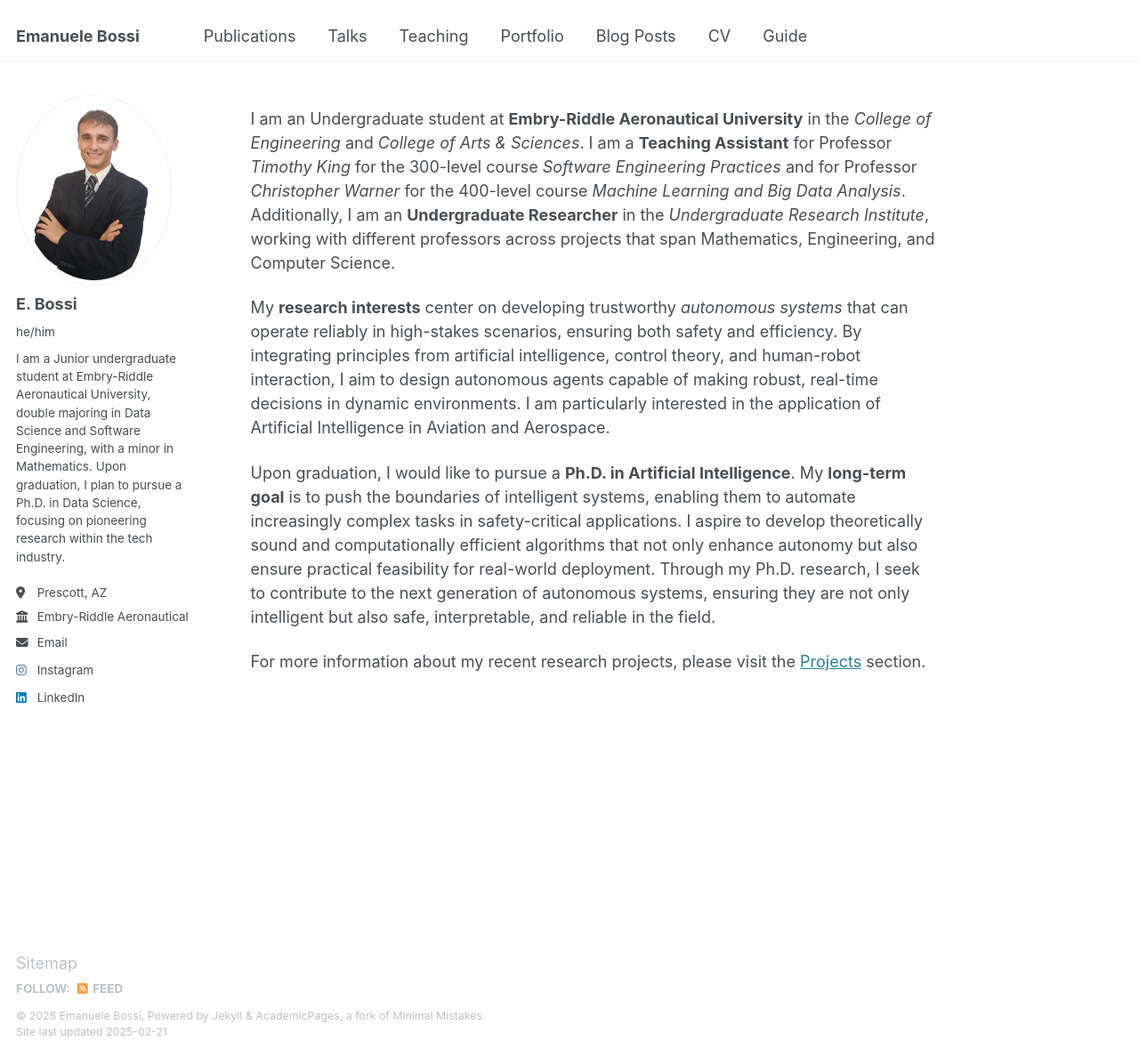
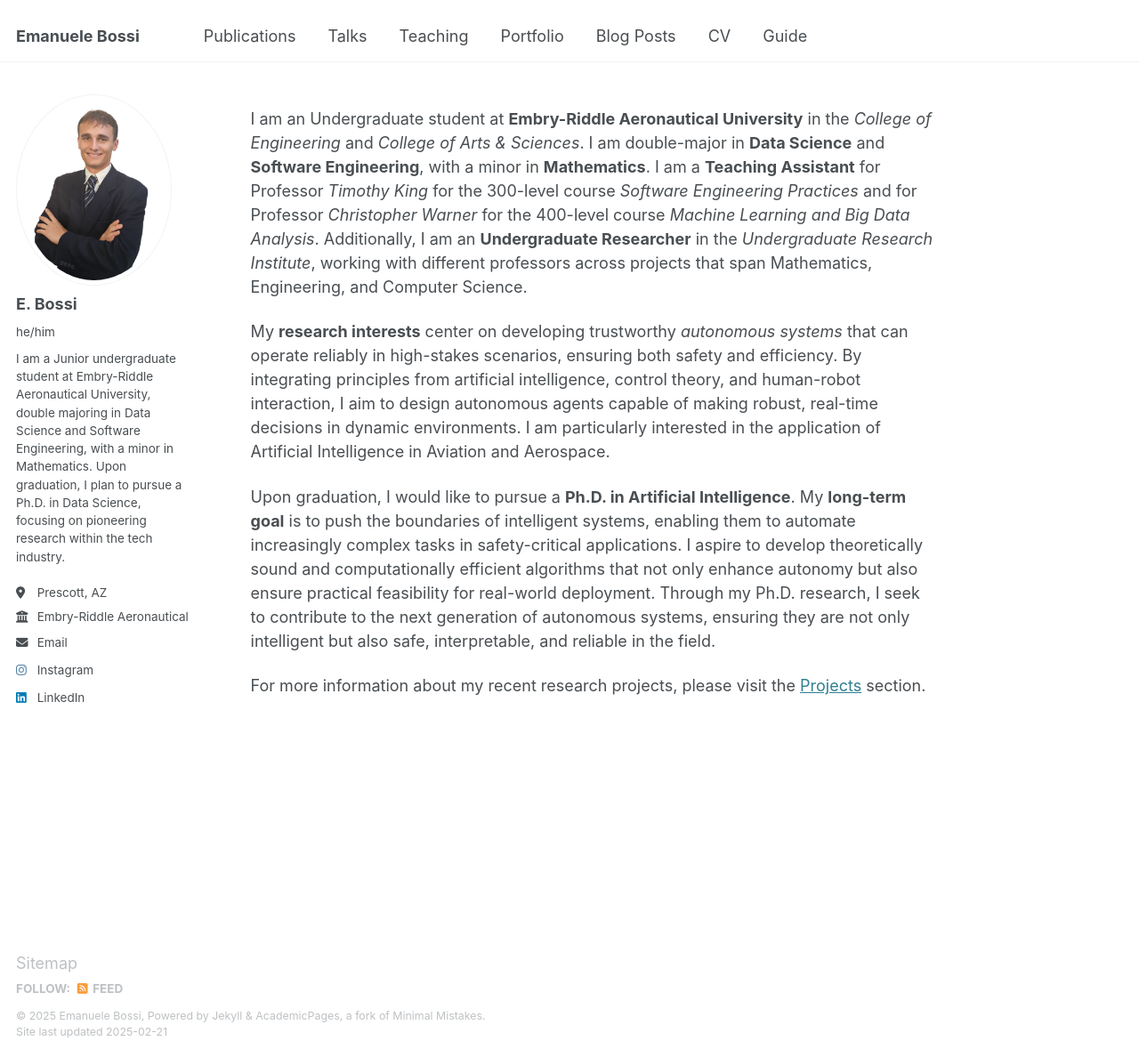
Before and after one commit to bossiemanuele/bossiemanuele.github.io, a Jekyll site: the page built from _pages/about.md, in a window 1280 px wide and 1188 px high. Shown: the whole window at 89% size. Built offline with Jekyll 4.4.1, drawn with Linux system fonts in a browser that asks for light colours.

Commit message:
Update about.md

```diff
--- a/_pages/about.md
+++ b/_pages/about.md
@@ -7,7 +7,7 @@ redirect_from:
   - /about.html
 ---
 
-I am an Undergraduate student at **Embry-Riddle Aeronautical University** in the *College of Engineering* and *College of Arts & Sciences*. I am a **Teaching Assistant** for Professor *Timothy King* for the 300-level course *Software Engineering Practices* and for Professor *Christopher Warner* for the 400-level course *Machine Learning and Big Data Analysis*. Additionally, I am an **Undergraduate Researcher** in the *Undergraduate Research Institute*, working with different professors across projects that span Mathematics, Engineering, and Computer Science.
+I am an Undergraduate student at **Embry-Riddle Aeronautical University** in the *College of Engineering* and *College of Arts & Sciences*. I am double-major in **Data Science** and **Software Engineering**, with a minor in **Mathematics**. I am a **Teaching Assistant** for Professor *Timothy King* for the 300-level course *Software Engineering Practices* and for Professor *Christopher Warner* for the 400-level course *Machine Learning and Big Data Analysis*. Additionally, I am an **Undergraduate Researcher** in the *Undergraduate Research Institute*, working with different professors across projects that span Mathematics, Engineering, and Computer Science.
 
 My **research interests** center on developing trustworthy *autonomous systems* that can operate reliably in high-stakes scenarios, ensuring both safety and efficiency. By integrating principles from artificial intelligence, control theory, and human-robot interaction, I aim to design autonomous agents capable of making robust, real-time decisions in dynamic environments. I am particularly interested in the application of Artificial Intelligence in Aviation and Aerospace.
 
```
